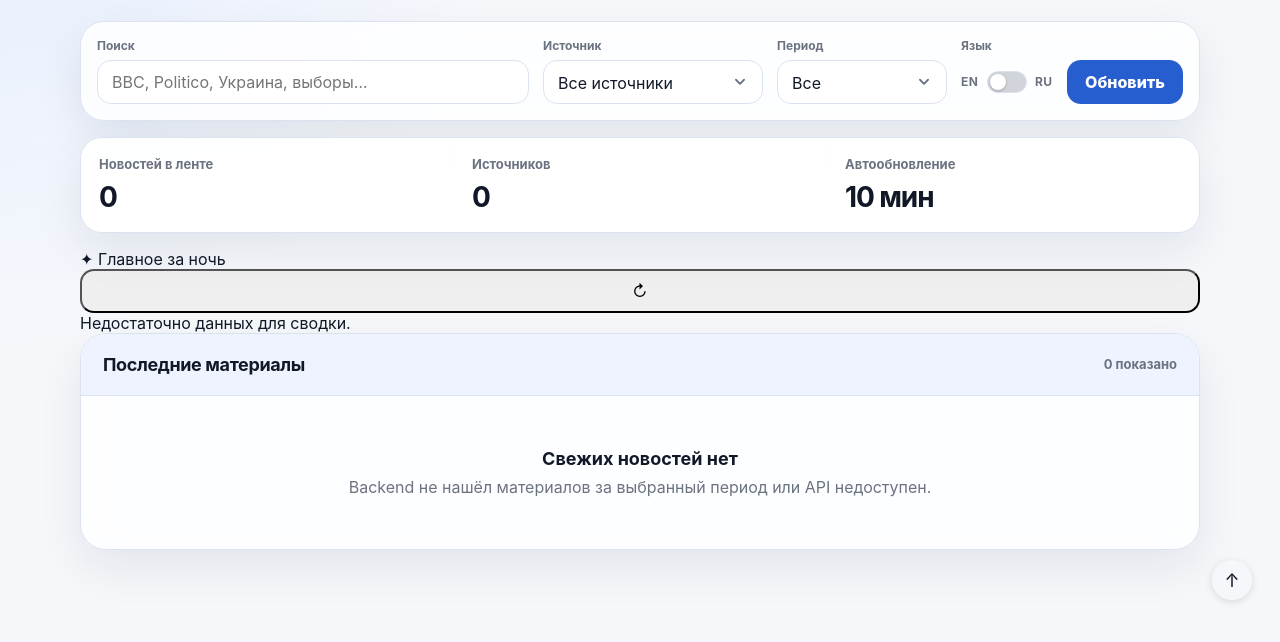
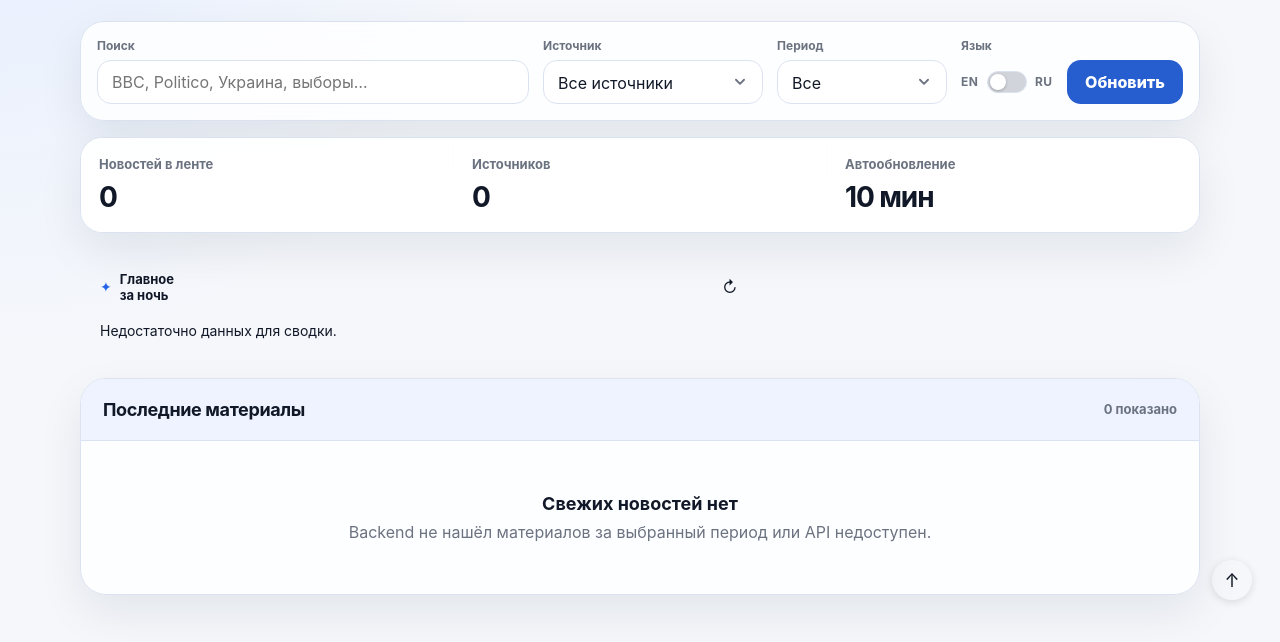
Before and after one commit to khlshvsky/eu-news-dashboard, a website: page index.html in a window 1280 px wide. Shown: the part 172-814 px from the top of the page. Drawn offline with Linux system fonts and the light colour scheme; no server answers.

Commit message:
styles.css

```diff
--- a/styles.css
+++ b/styles.css
@@ -542,39 +542,63 @@
   opacity: 0.6;
 }
 
-/* Горячие темы */
-.hot-topics {
+
+
+/* ── AI Summary ─────────────────────────────────────────────────────────────── */
+.ai-summary {
+  background: var(--color-background-secondary);
+  border: 0.5px solid var(--color-border-secondary);
+  border-radius: 12px;
+  padding: 16px 20px;
+  margin-bottom: 20px;
+}
+
+.ai-summary-header {
   display: flex;
-  flex-wrap: wrap;
   align-items: center;
   gap: 8px;
-  padding: 12px 0;
-  border-bottom: 0.5px solid var(--color-border-tertiary);
-  margin-bottom: 4px;
+  margin-bottom: 10px;
 }
 
-.hot-label {
+.ai-summary-icon {
+  color: #2563eb;
   font-size: 14px;
   flex-shrink: 0;
 }
 
-.hot-tag {
-  font-size: 12px;
-  font-weight: 500;
-  padding: 3px 10px;
-  border-radius: 20px;
-  border: 0.5px solid var(--color-border-secondary);
-  background: var(--color-background-secondary);
-  color: var(--color-text-secondary);
-  cursor: pointer;
-  transition: background 0.15s, color 0.15s;
-  white-space: nowrap;
+.ai-summary-title {
+  font-size: 13px;
+  font-weight: 700;
+  color: var(--color-text-primary);
+  flex: 1;
 }
 
-.hot-tag:hover {
-  background: #2563eb;
-  color: white;
-  border-color: #2563eb;
+.ai-summary-time {
+  font-size: 11px;
+  color: var(--color-text-secondary);
+}
+
+.ai-summary-refresh {
+  background: none;
+  border: none;
+  color: var(--color-text-secondary);
+  font-size: 16px;
+  cursor: pointer;
+  padding: 0 2px;
+  line-height: 1;
+  transition: color 0.15s, transform 0.3s;
+  flex-shrink: 0;
+}
+
+.ai-summary-refresh:hover {
+  color: #2563eb;
+  transform: rotate(180deg);
+}
+
+.ai-summary-text {
+  font-size: 14px;
+  line-height: 1.65;
+  color: var(--color-text-primary);
 }
 
 /* Кнопка Наверх */
```
